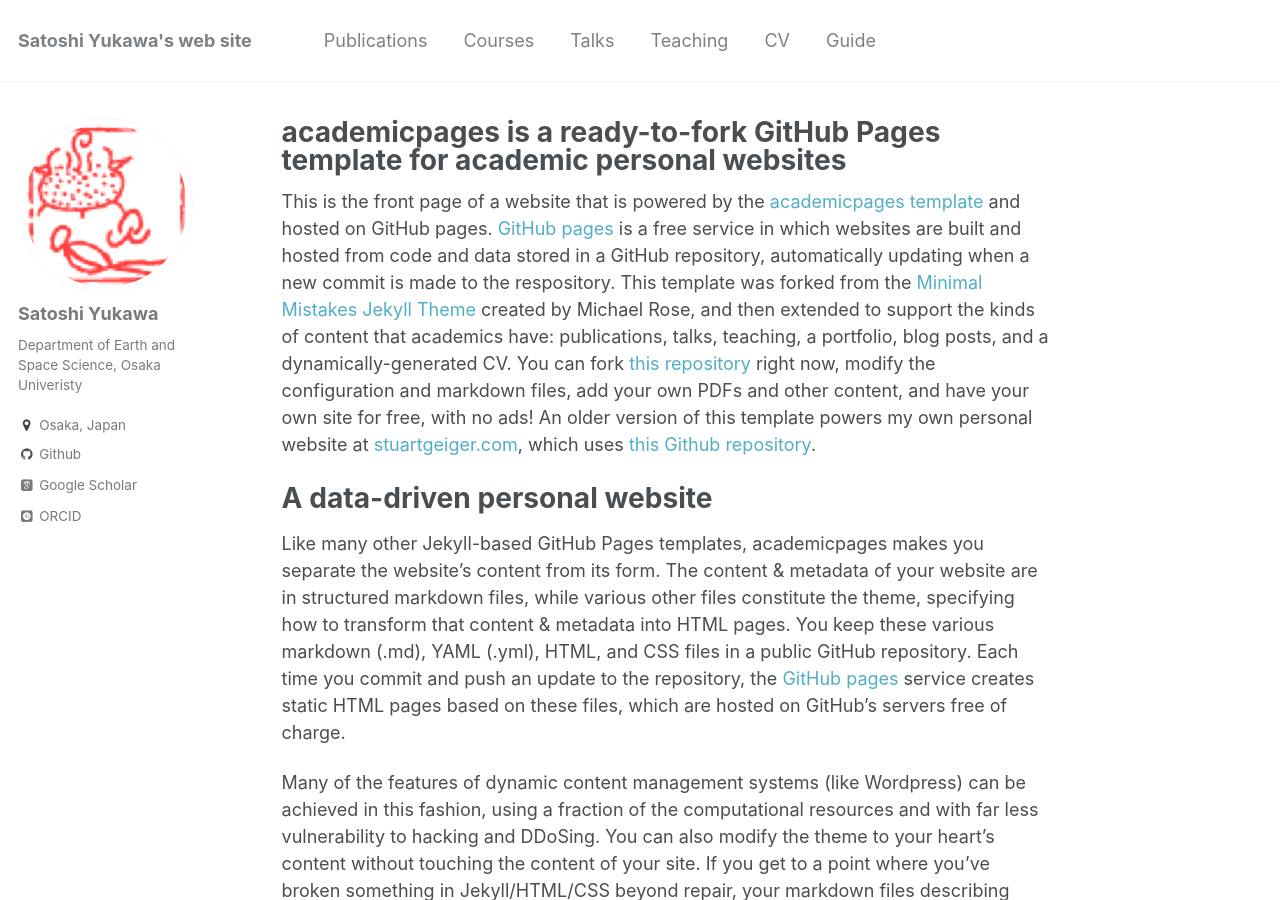
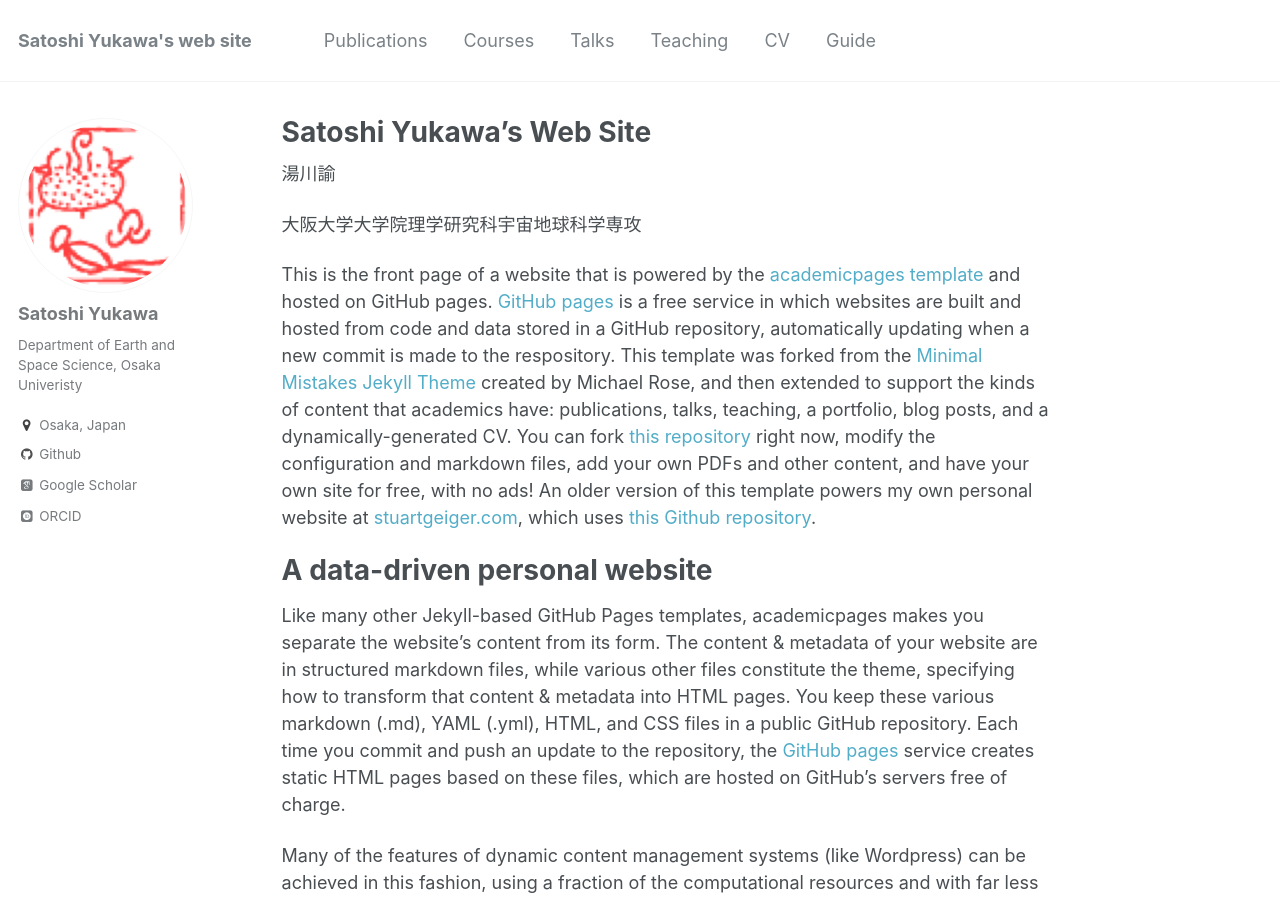
Before and after one commit to stsykw/stsykw.github.io, a Jekyll site: the page built from _pages/about.md, in a window 1280 px wide and 900 px high. Built offline with Jekyll 4.4.1, drawn with Linux system fonts in a browser that asks for light colours; some web fonts are replaced.

Commit message:
update contents

```diff
--- a/_pages/about.md
+++ b/_pages/about.md
@@ -1,12 +1,16 @@
 ---
 permalink: /
-title: "academicpages is a ready-to-fork GitHub Pages template for academic personal websites"
+title: "Satoshi Yukawa's Web Site"
 excerpt: "About me"
 author_profile: true
 redirect_from:
   - /about/
   - /about.html
 ---
+
+湯川諭
+
+大阪大学大学院理学研究科宇宙地球科学専攻
 
 This is the front page of a website that is powered by the [academicpages template](https://github.com/academicpages/academicpages.github.io) and hosted on GitHub pages. [GitHub pages](https://pages.github.com) is a free service in which websites are built and hosted from code and data stored in a GitHub repository, automatically updating when a new commit is made to the respository. This template was forked from the [Minimal Mistakes Jekyll Theme](https://mmistakes.github.io/minimal-mistakes/) created by Michael Rose, and then extended to support the kinds of content that academics have: publications, talks, teaching, a portfolio, blog posts, and a dynamically-generated CV. You can fork [this repository](https://github.com/academicpages/academicpages.github.io) right now, modify the configuration and markdown files, add your own PDFs and other content, and have your own site for free, with no ads! An older version of this template powers my own personal website at [stuartgeiger.com](http://stuartgeiger.com), which uses [this Github repository](https://github.com/staeiou/staeiou.github.io).
 
```
Also changed, not shown: _courses/2018-autumn-mechanics2.md (+8 -8 lines).
